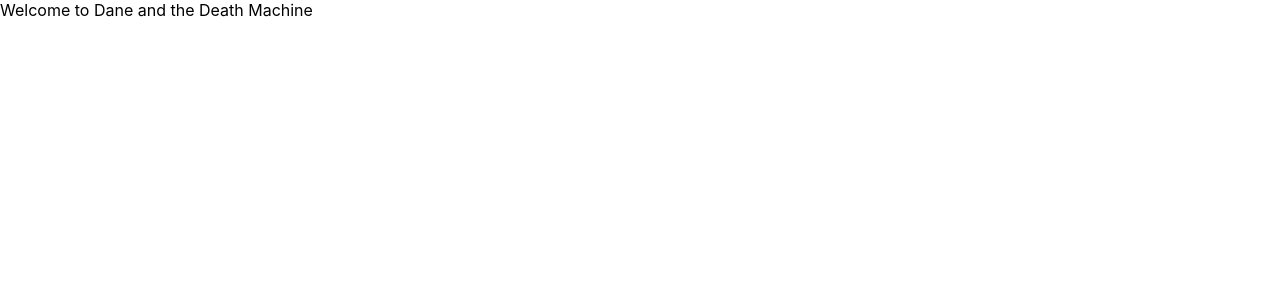
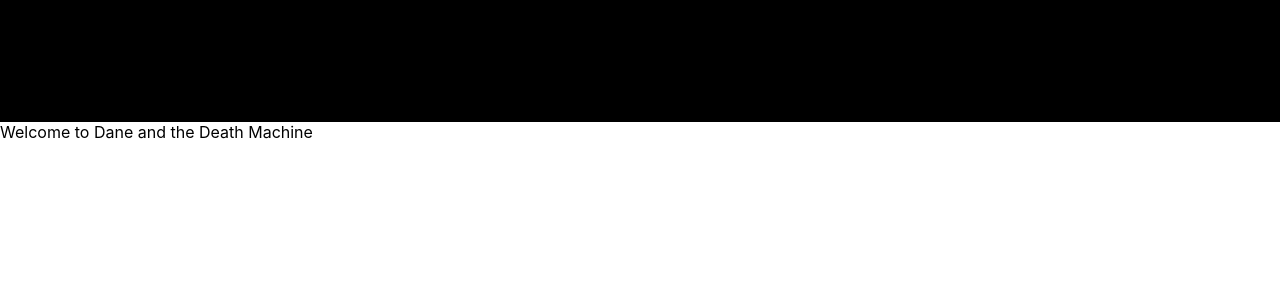
Before and after one commit to GreatestDane/DDM, a React (Create React App) app in the folder website/: page / in a window 1280 px wide. Shown: the top 300 px of the page. Built offline with nearby package versions, Linux system fonts and the light colour scheme.

Commit message:
Changed the App component

```diff
--- a/website/src/Components/App/App.js
+++ b/website/src/Components/App/App.js
@@ -1,9 +1,12 @@
 import React from 'react';
+import Header from '../Elements/Header/Header.js'
 import Home from '../Home/Home.js'
+
 
 function App() {
   return (
     <div>
+      <Header />
       <Home />
     </div>
   );
```
